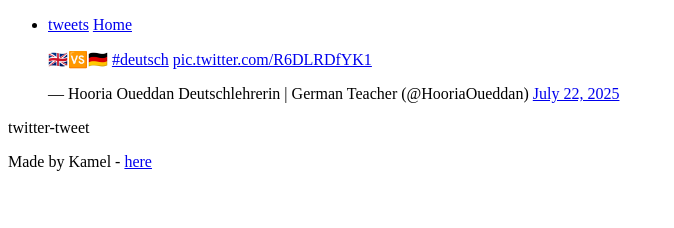
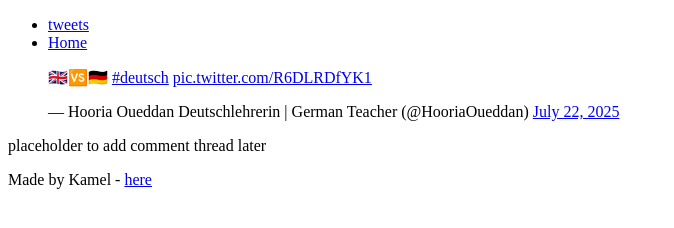
Before and after one commit to Kamel740/My_First_Portfolio, a plain HTML site: page html_basic/tweets.html in a window 1280 px wide. Shown: the whole page, without its empty margins (0-674 px from the left). Drawn offline with Linux system fonts and the light colour scheme.

Commit message:
last one i hope

```diff
--- a/html_basic/tweets.html
+++ b/html_basic/tweets.html
@@ -12,7 +12,9 @@
         <ul>
             <li>
                 <a href="tweets.html">tweets</a>
-                <a href="index.html">Home</a>
+            </li>
+            <li>
+                 <a href="index.html">Home</a>
             </li>
         </ul>
     </header>
@@ -30,7 +32,7 @@
             <script async src="https://platform.twitter.com/widgets.js"></script>
         </article>
         <aside>
-            twitter-tweet
+           <p>placeholder to add comment thread later</p>
         </aside>
     </main>
 <footer><p>Made by Kamel - <a href="https://your-link.com" target="_blank">here</a></p></footer></body>
```
Also changed, not shown: html_basic/index.html (+4 -2 lines).
